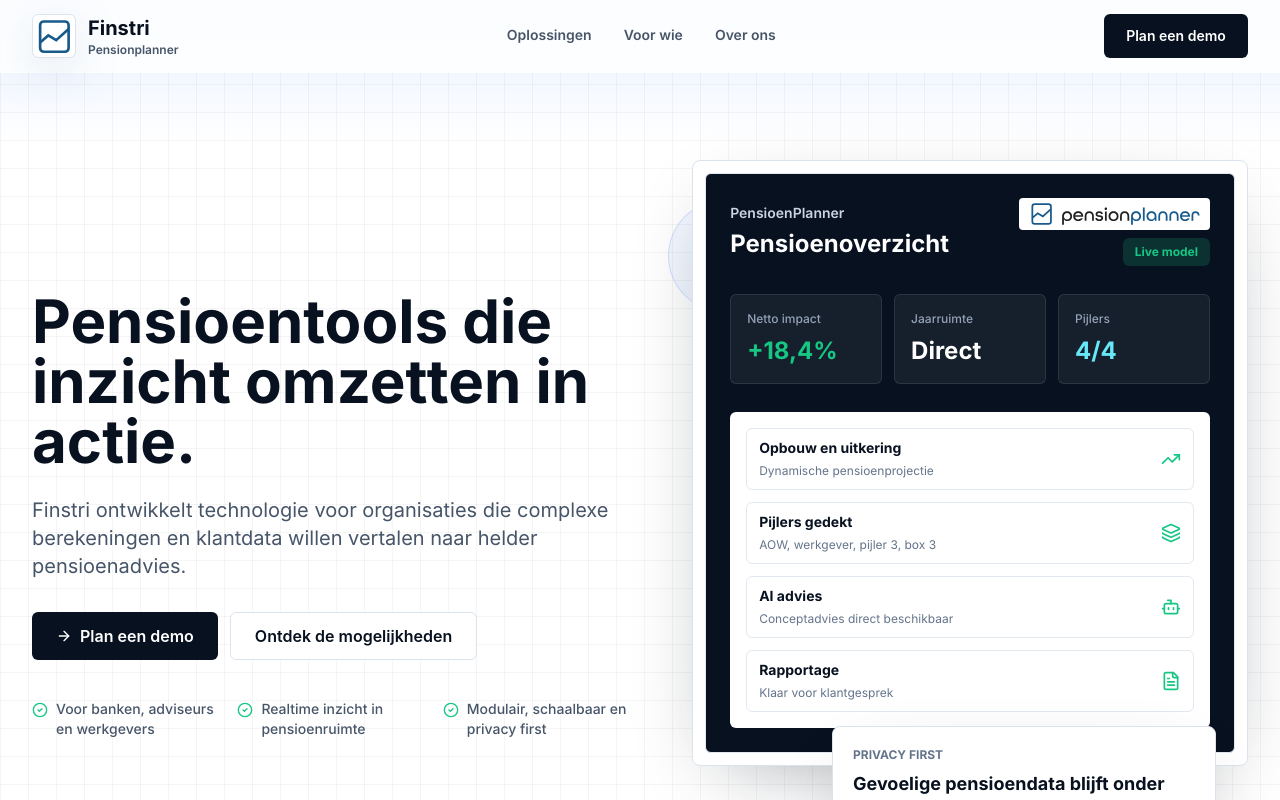
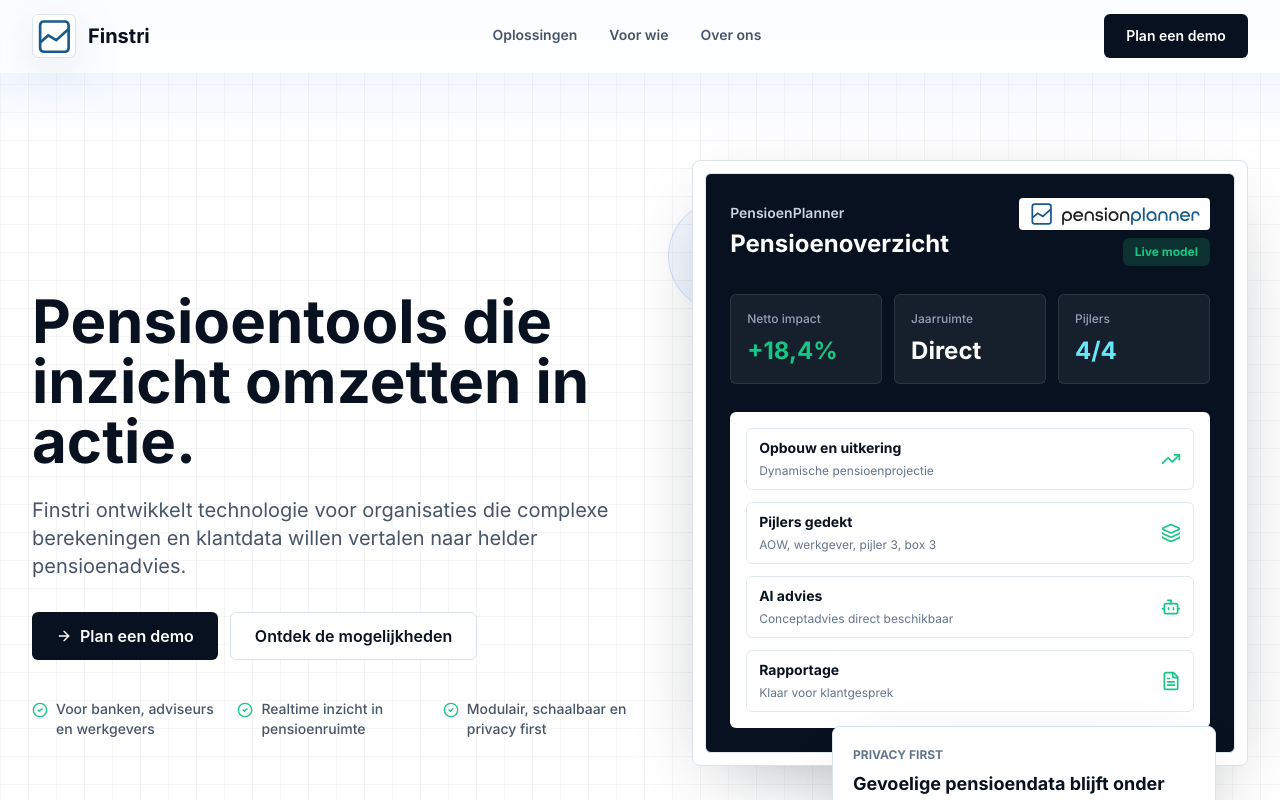
Before and after one commit to bobberg/finstri, a React (Vite) app: page / in a window 1280 px wide. Shown: the top 800 px of the page. Built offline with nearby package versions, Linux system fonts and the light colour scheme.

Commit message:
Use Pensionplanner mark as favicon and simplify navbar brand
- Replace Finstri favicon with the Pensionplanner icon
- Add apple-touch-icon and theme-color
- Remove Pensionplanner sub-label from the navbar

```diff
--- a/index.html
+++ b/index.html
@@ -37,6 +37,8 @@
     <meta name="twitter:image" content="https://finstri.nl/pensionplanner-icon.svg" />
 
     <link rel="icon" type="image/svg+xml" href="/favicon.svg" />
+    <link rel="apple-touch-icon" href="/pensionplanner-icon.svg" />
+    <meta name="theme-color" content="#185a8c" />
     <title>Finstri | PensionPlanner technologie voor financiele planning</title>
 
     <!-- legalName tijdelijk weggelaten; zet op "Finstri B.V." zodra de B.V. is opgericht. -->
--- a/src/components/Header.tsx
+++ b/src/components/Header.tsx
@@ -31,9 +31,6 @@
           <div className="min-w-0">
             <span className="block text-xl font-bold tracking-normal text-ink">
               Finstri
-            </span>
-            <span className="hidden text-xs font-semibold text-slate-600 sm:block">
-              Pensionplanner
             </span>
           </div>
         </a>
```
Also changed, not shown: public/favicon.svg.
